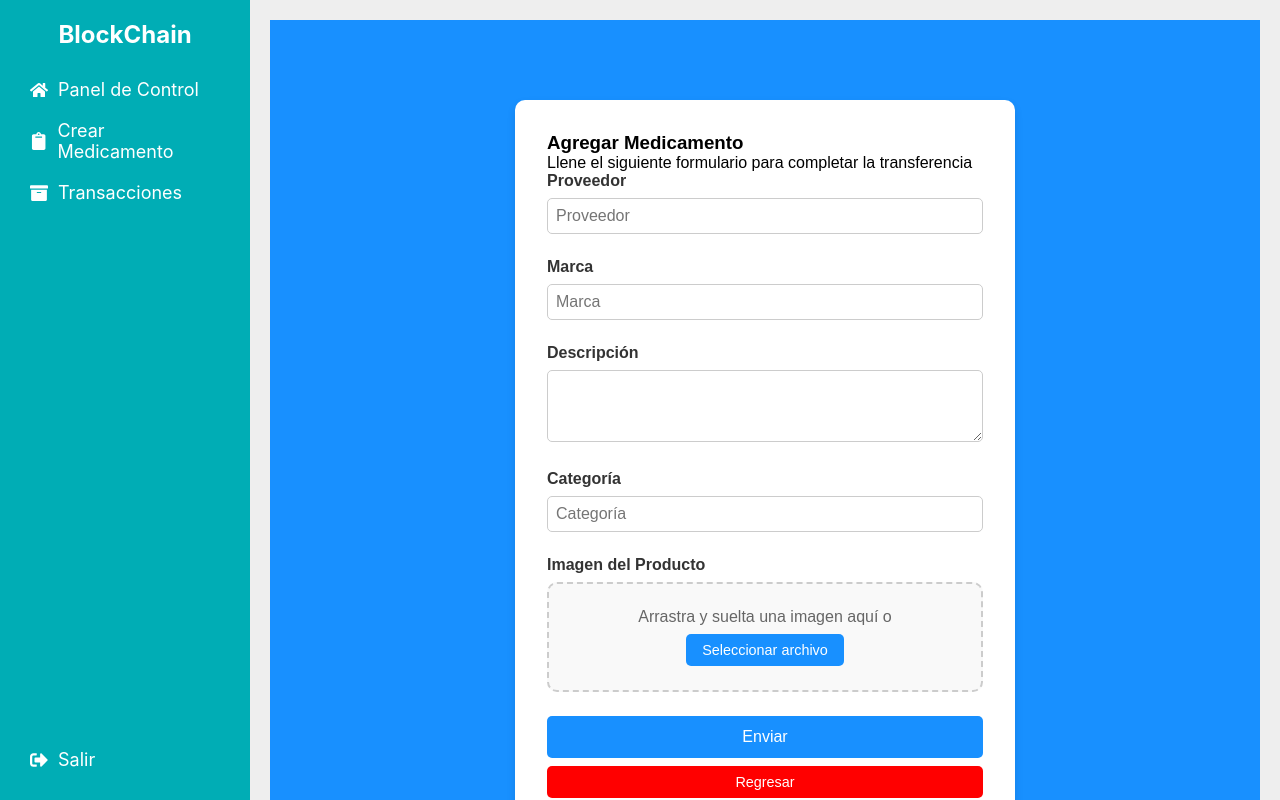
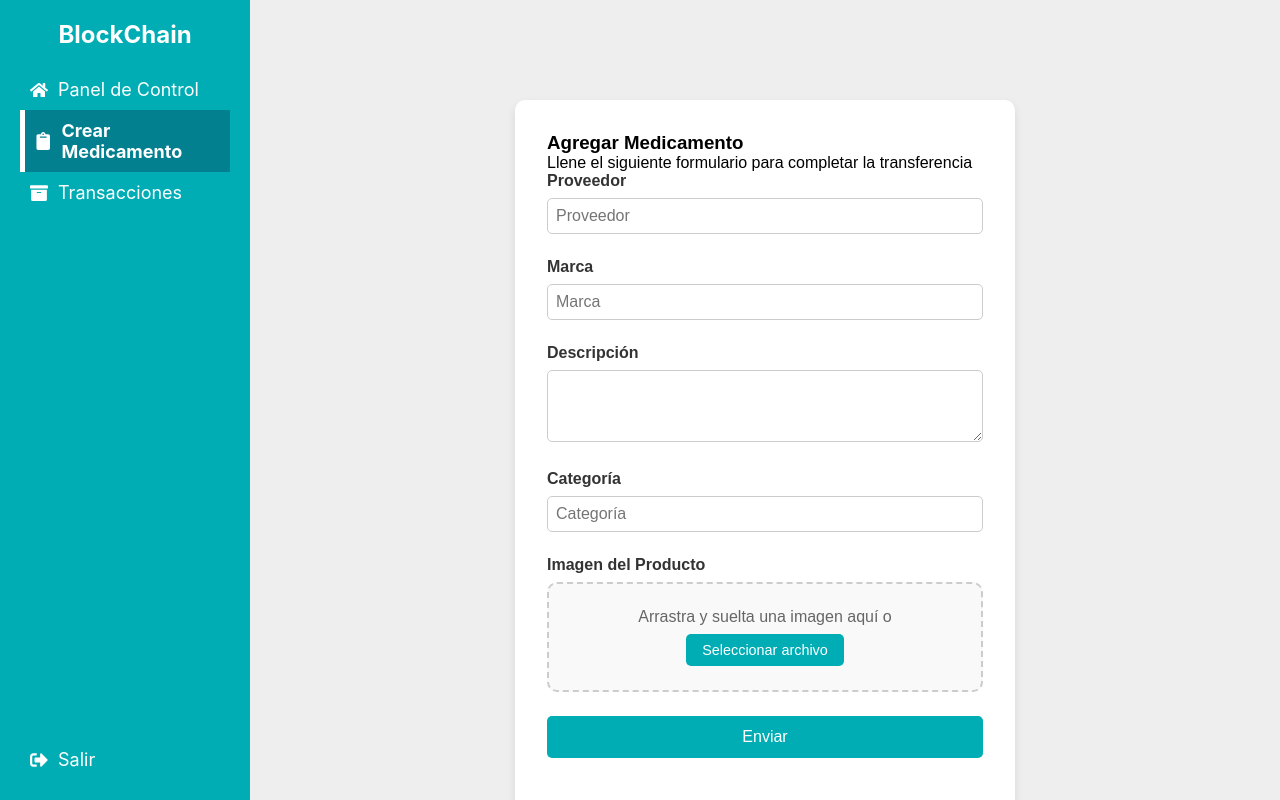
Before and after one commit to jgodoy2002/Block_Chain, a React (Create React App) app in the folder blockchain/: page /formulario in a window 1280 px wide. Shown: the top 800 px of the page. Built offline with nearby package versions, Linux system fonts and the light colour scheme.

Commit message:
Modificado el sidebar y cambie los colores del formulario

```diff
--- a/blockchain/src/Formulario.css
+++ b/blockchain/src/Formulario.css
@@ -3,7 +3,7 @@
     justify-content: center;
     align-items: center;
     height: 120vh;
-    background-color: #1890ff;
+    background-color: #EEEEEE;
     font-family: 'Arial', sans-serif;
 }
 
@@ -38,14 +38,14 @@
 }
 
 .form-control:focus {
-    border-color: #1890ff;
+    border-color: #00ADB5;
     outline: none;
 }
 
 .submit-button {
     width: 100%;
     padding: 0.75rem;
-    background-color: #1890ff;
+    background-color: #00ADB5;
     color: white;
     border: none;
     border-radius: 5px;
@@ -69,7 +69,7 @@
 }
 
 .upload-button {
-    background-color: #1890ff;
+    background-color: #00ADB5;
     color: white;
     border: none;
     border-radius: 5px;
@@ -95,5 +95,5 @@
 }
 
 .return-button:hover{
-    background-color: aqua;
+    background-color: #00ADB5;
 }
--- a/blockchain/src/Formulario.jsx
+++ b/blockchain/src/Formulario.jsx
@@ -77,9 +77,7 @@ function Formulario() {
                         </div>
                     </div>
                     <button type="submit" className="submit-button">Enviar</button>
-                    <button onClick={handleHome} className='return-button'>
-                                Regresar
-                    </button>
+
                 </form>
             </div>
         </div>
--- a/blockchain/src/Home.css
+++ b/blockchain/src/Home.css
@@ -115,11 +115,11 @@ td{
     border: 1px solid #222831;
     padding: 10px;
     text-align: center;
-    background-color: #EEEEEE;
+    background-color: white;
 }
 tbody tr:hover{
-    background-color: #494545;
-    color: #6e86aa;
+    background-color: black;
+    color: #00ADB5;
 
 }
 
--- a/blockchain/src/Transacciones.jsx
+++ b/blockchain/src/Transacciones.jsx
@@ -1,6 +1,5 @@
 import React from "react";
-import { useNavigate } from "react-router-dom";
-import { useState } from "react";
+
 
 
 const historialTransacciones = {
@@ -38,10 +37,6 @@ const historialTransacciones = {
 const Transacciones = () => {
     const medicamentoId = 101;
     const historial = historialTransacciones[medicamentoId] || [];
-    const navigate = useNavigate();
-    const handleHome = () => {
-        navigate("/home");
-    }
 
     return (
         <div style={styles.container}>
@@ -75,8 +70,6 @@ const Transacciones = () => {
                     ))}
                 </ul>
             )}
-
-            <button onClick={handleHome} style={{backgroundColor:"royalblue"}}>Regresar</button>
         </div>
     );
 };
--- a/blockchain/src/components/Sidebar.css
+++ b/blockchain/src/components/Sidebar.css
@@ -7,9 +7,9 @@
 .sidebar {
     display: flex;
     flex-direction: column;
-    background-color: #00ADB5; /* Color de fondo */
-    color: white; /* Color del texto */
-    height: 100vh;
+    background-color: #00ADB5;
+    color: white;
+    height: 100%;
     width: 250px;
     padding: 20px;
 }
@@ -20,11 +20,11 @@
     color: white;
 }
 
-/* Lista de elementos del Sidebar */
+
 .lista {
     list-style: none;
     padding: 0;
-    flex-grow: 1; /* Allow the list to grow and take available space */
+    flex-grow: 1;
 }
 
 .lista-item {
@@ -33,26 +33,16 @@
     padding: 10px;
     gap: 10px;
     font-size: 18px;
-    color: white; /* Color de texto de los ítems */
+    color: white;
     transition: background 0.3s ease;
 }
 
 .lista-item:hover {
-    background: rgba(255, 0, 0, 0.2); /* Rojo semi-transparente al pasar el mouse */
+    background: rgba(255, 0, 0, 0.2);
     cursor: pointer;
-}
-
-/* Enlaces */
-.lista-item a {
-    text-decoration: none;
-    color: white;
-}
-
-.lista-item a:hover {
     text-decoration: underline;
 }
 
-/* Estilo para botón de Logout */
 .lista-item-logout {
     display: flex;
     align-items: center;
@@ -60,20 +50,22 @@
     gap: 10px;
     font-size: 18px;
     color: white;
-    margin-top: auto; /* Empuja el elemento al fondo */
-
+    margin-top: auto;
     text-align: center;
     transition: background 0.3s ease;
     position:absolute;
     bottom:20px;
-    width: 120px;
+    width: 19%;
 }
 
-.lista-item-logout a {
-    text-decoration: none;
-    color: white;
-}
+
 
 .lista-item-logout:hover {
     background-color: darkred;
 }
+
+.lista-item.active {
+    background-color: #028090;
+    font-weight: bold;
+    border-left: 5px solid white;
+}
--- a/blockchain/src/components/Sidebar.jsx
+++ b/blockchain/src/components/Sidebar.jsx
@@ -1,9 +1,10 @@
 import React from "react";
 import {FaHome, FaSignOutAlt, FaClipboard ,FaArchive} from "react-icons/fa";
 import "./Sidebar.css";
-import { useNavigate } from "react-router-dom";
+import { useNavigate , useLocation} from "react-router-dom";
 const Sidebar = () => {
     const navigate = useNavigate();
+    const location = useLocation();
     const handlePanel = () => {
         navigate('/home');
     }
@@ -24,15 +25,15 @@ const Sidebar = () => {
                 <h2>BlockChain</h2>
             </div>
             <ul className="lista" style={{color:"red"}}>
-                <li className="lista-item" onClick={handlePanel}>
+                <li className={`lista-item ${location.pathname === "/home" ? "active":""}`} onClick={handlePanel}>
                     <FaHome/>
                     Panel de Control
                 </li>
-                <li className="lista-item" onClick={handleFormulario}>
+                <li className={`lista-item ${location.pathname === "/formulario" ? "active":""}`} onClick={handleFormulario}>
                     <FaClipboard/>
                     Crear Medicamento
                 </li>
-                <li className="lista-item" onClick={handleTransacciones}>
+                <li className={`lista-item ${location.pathname === "/transacciones" ? "active":""}`} onClick={handleTransacciones}>
                     <FaArchive/>
                     Transacciones
                 </li>
```
